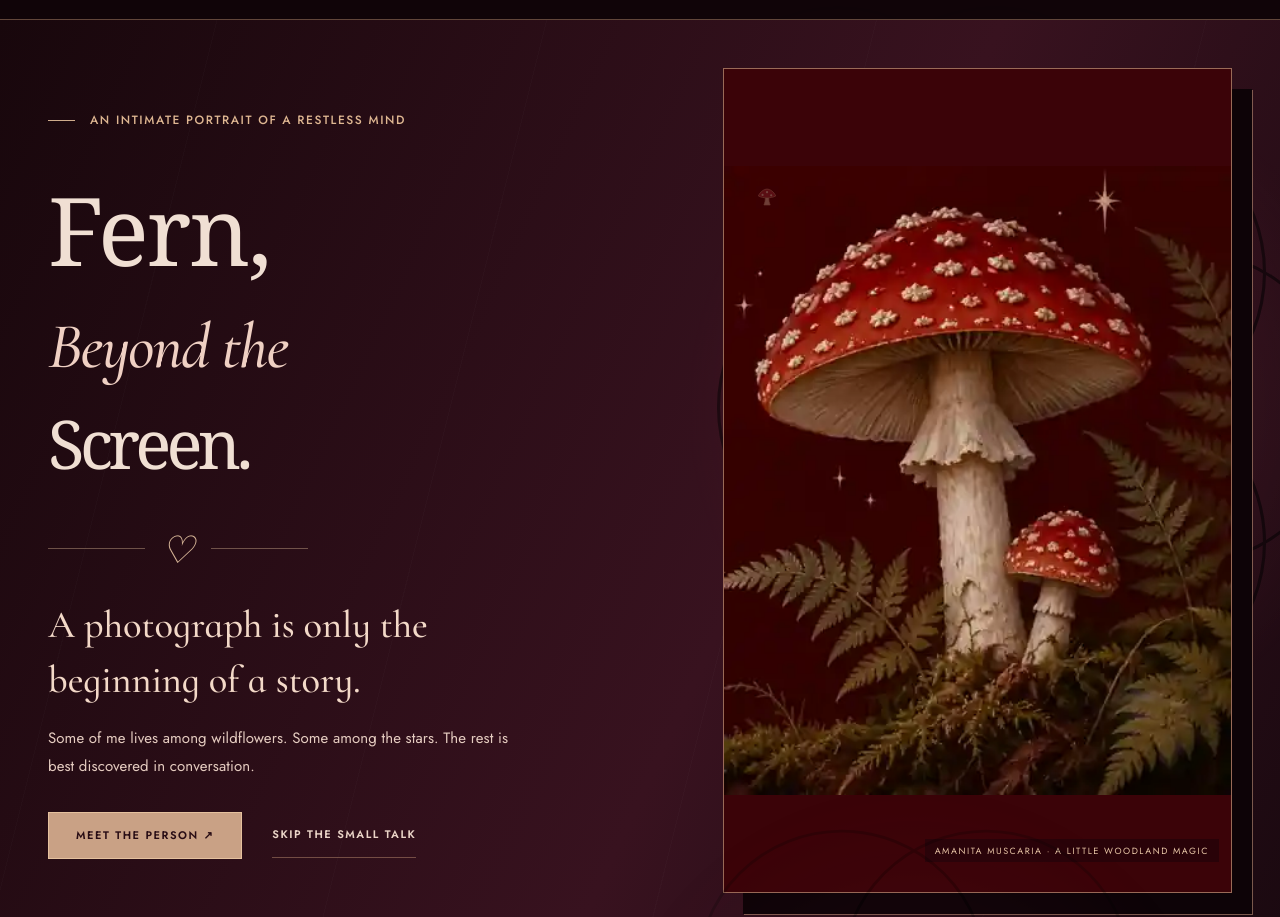
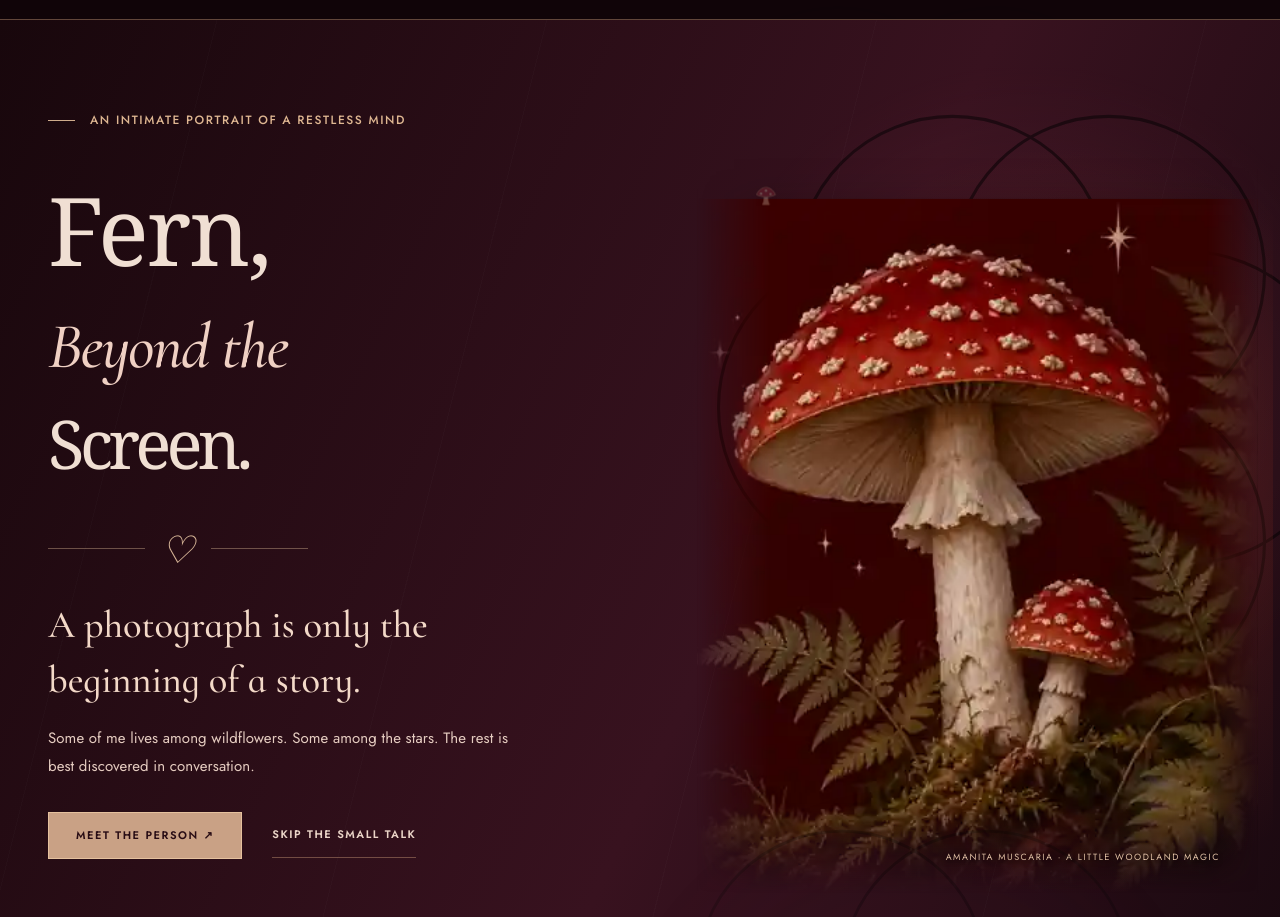
Before and after one commit to sleepypig321/fern_beyond_the_screen, a website: page public/index.html in a window 1280 px wide. Shown: the part 70-987 px from the top of the page. Drawn offline with Linux system fonts and the light colour scheme; a web font is replaced by a local one.

Commit message:
Blend Amanita artwork into the homepage hero

```diff
--- a/public/nocturne.css
+++ b/public/nocturne.css
@@ -271,28 +271,36 @@ body[data-page="connection"] .chapter-note:nth-child(even) h3{
   .site-chapters-grid h3{font-size:clamp(40px,11vw,56px)}
 }
 
-/* Preserve the original Amanita composition from the approved homepage preview.
-   No tinted photo filters or dark gradients masking the mushroom and its ferns. */
+/* Blend the Amanita artwork into the hero, as in the original preview. */
 body[data-page="home"] .hero-art{
-  background:#3b0308;
-  overflow:hidden;
+  position:relative;
+  border:0;
+  box-shadow:none;
+  background:transparent;
+  overflow:visible;
 }
 body[data-page="home"] .hero-art img{
   object-fit:contain;
-  object-position:center center;
-  filter:none;
-  background:#3b0308;
+  object-position:center bottom;
+  background:transparent;
+  filter:drop-shadow(14px 24px 25px #090104a6);
+  transform:scale(1.10);
+  transform-origin:center bottom;
+  mask-image:linear-gradient(to right,transparent 0%,#000 13%,#000 91%,transparent 100%),linear-gradient(to bottom,transparent 0%,#000 19%,#000 90%,transparent 100%);
+  mask-composite:intersect;
 }
 body[data-page="home"] .hero-art::before{
-  background:none;
-  box-shadow:none;
+  inset:6% -8% 0;
+  z-index:-1;
+  background:radial-gradient(ellipse at 66% 52%,#8b2d1e66,transparent 66%);
 }
 body[data-page="home"] .hero-art .art-caption{
-  background:#240309c7;
-  color:#eac8a8;
-  padding:5px 10px;
+  background:transparent;
+  text-shadow:0 2px 5px #100408;
 }
-
+@media(max-width:970px){
+  body[data-page="home"] .hero-art img{transform:none}
+}
 
 /* Fern's selected principal heading font: Grenze.
    Keep dramatic serif titles readable, and let Cormorant Infant carry romantic italics. */
```
